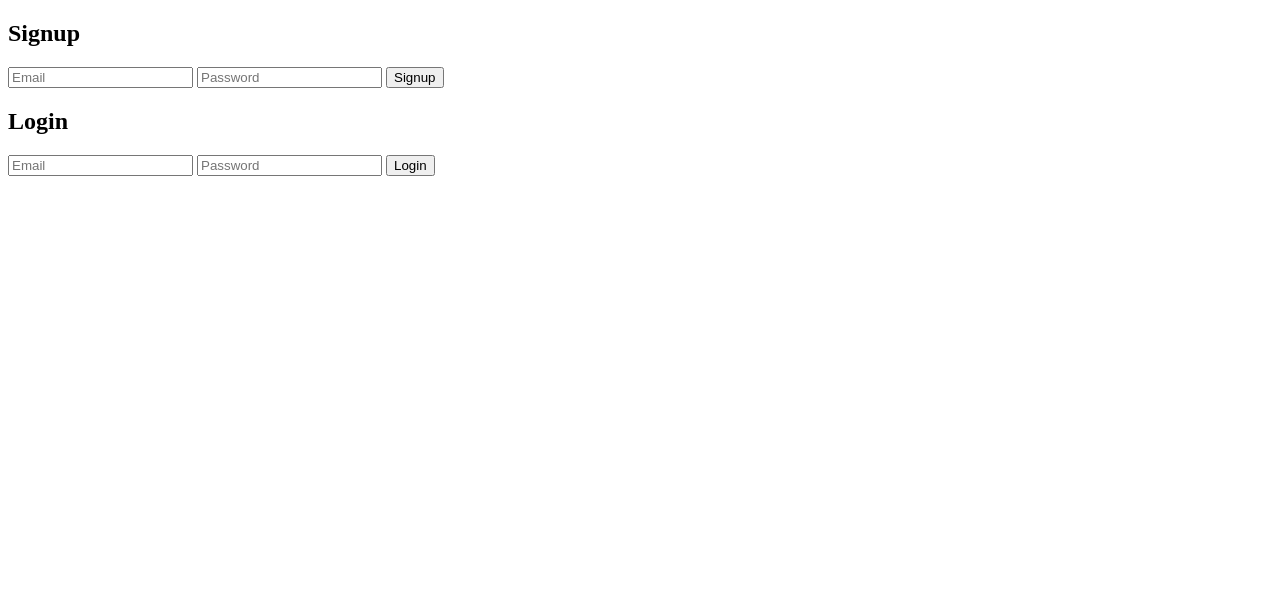
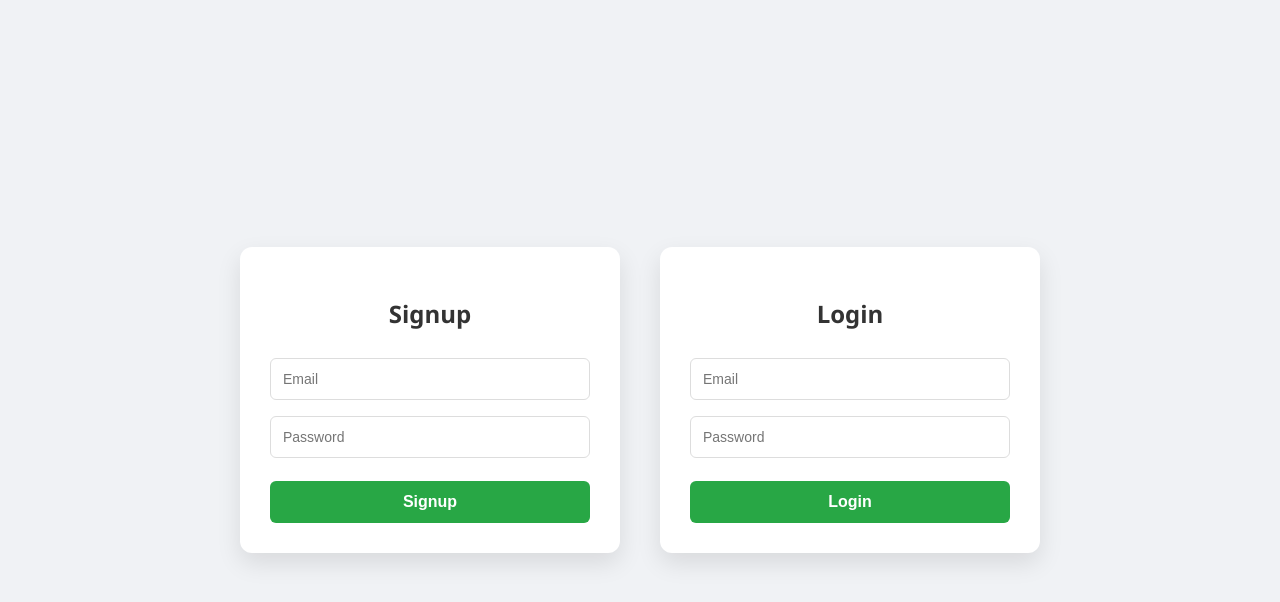
Before and after one commit to Hiyaa1501/Task_Manager, a plain HTML site: page frontend/index.html in a window 1280 px wide. Drawn offline with Linux system fonts and the light colour scheme.

Commit message:
added changes to frontend

```diff
--- a/frontend/index.html
+++ b/frontend/index.html
@@ -1,20 +1,29 @@
 <!DOCTYPE html>
-<html>
+<html lang="en">
 <head>
-  <title>Login</title>
+    <meta charset="UTF-8">
+    <meta name="viewport" content="width=device-width, initial-scale=1.0">
+    <title>Task Manager - Access</title>
+    <link rel="stylesheet" href="style.css">
 </head>
 <body>
 
-<h2>Signup</h2>
-<input id="sEmail" placeholder="Email">
-<input id="sPassword" placeholder="Password">
-<button onclick="signup()">Signup</button>
+    <!-- Signup Card -->
+    <section>
+        <h2>Signup</h2>
+        <input id="sEmail" type="email" placeholder="Email">
+        <input id="sPassword" type="password" placeholder="Password">
+        <button onclick="signup()">Signup</button>
+    </section>
 
-<h2>Login</h2>
-<input id="email" placeholder="Email">
-<input id="password" placeholder="Password">
-<button onclick="login()">Login</button>
+    <!-- Login Card -->
+    <section>
+        <h2>Login</h2>
+        <input id="email" type="email" placeholder="Email">
+        <input id="password" type="password" placeholder="Password">
+        <button onclick="login()">Login</button>
+    </section>
 
-<script src="script.js"></script>
+    <script src="script.js"></script>
 </body>
 </html>
--- a/frontend/script.js
+++ b/frontend/script.js
@@ -1,86 +1,73 @@
 const API = "http://localhost:5000";
 
-// Signup
+// Signup Logic
 async function signup() {
-  await fetch(API + "/auth/signup", {
+    const email = document.getElementById("sEmail").value;
+    const password = document.getElementById("sPassword").value;
+
+    const res = await fetch(API + "/auth/signup", {
         method: "POST",
         headers: { "Content-Type": "application/json" },
-    body: JSON.stringify({
-      email: document.getElementById("sEmail").value,
-      password: document.getElementById("sPassword").value
-    })
+        body: JSON.stringify({ email, password })
     });
-  alert("Signup successful");
+
+    if (res.ok) {
+        alert("Signup successful! Redirecting to login...");
+        document.getElementById("sEmail").value = "";
+        document.getElementById("sPassword").value = "";
+        toggleAuth();
+    } else {
+        alert("Signup failed. Try a different email.");
+    }
 }
 
-// Login
+// Login Logic
 async function login() {
+    const email = document.getElementById("email").value;
+    const password = document.getElementById("password").value;
+
     const res = await fetch(API + "/auth/login", {
         method: "POST",
         headers: { "Content-Type": "application/json" },
-    body: JSON.stringify({
-      email: document.getElementById("email").value,
-      password: document.getElementById("password").value
-    })
+        body: JSON.stringify({ email, password })
     });
 
     const data = await res.json();
+    if (data.token) {
         localStorage.setItem("token", data.token);
         window.location.href = "dashboard.html";
+    } else {
+        alert("Invalid email or password!");
+    }
 }
 
-// Get Tasks
+// UI Toggle Function
+function toggleAuth() {
+    const signupCard = document.getElementById('signup-card');
+    const loginCard = document.getElementById('login-card');
+    if (signupCard.style.display === 'none') {
+        signupCard.style.display = 'block';
+        loginCard.style.display = 'none';
+    } else {
+        signupCard.style.display = 'none';
+        loginCard.style.display = 'block';
+    }
+}
+
+// Dashboard Functions (For when you are logged in)
 async function getTasks() {
     const res = await fetch(API + "/tasks", {
-    headers: {
-      Authorization: localStorage.getItem("token")
+        headers: { Authorization: "Bearer " + localStorage.getItem("token") }
+    });
+    const tasks = await res.json();
+    const list = document.getElementById("taskList");
+    if (list) {
+        list.innerHTML = tasks.map(t => `
+            <li>${t.title} <button onclick="deleteTask(${t.id})">Delete</button></li>
+        `).join('');
     }
-  });
-
-  const tasks = await res.json();
-
-  const list = document.getElementById("taskList");
-  list.innerHTML = "";
-
-  tasks.forEach(task => {
-    const li = document.createElement("li");
-    li.innerHTML = `
-      ${task.title}
-      <button onclick="deleteTask(${task.id})">Delete</button>
-    `;
-    list.appendChild(li);
-  });
 }
 
-// Add Task
-async function addTask() {
-  await fetch(API + "/tasks", {
-    method: "POST",
-    headers: {
-      "Content-Type": "application/json",
-      Authorization: localStorage.getItem("token")
-    },
-    body: JSON.stringify({
-      title: document.getElementById("taskInput").value
-    })
-  });
-
-  getTasks();
-}
-
-// Delete Task
-async function deleteTask(id) {
-  await fetch(API + "/tasks/" + id, {
-    method: "DELETE",
-    headers: {
-      Authorization: localStorage.getItem("token")
-    }
-  });
-
-  getTasks();
-}
-
-// Load tasks automatically on dashboard
 if (window.location.pathname.includes("dashboard.html")) {
     getTasks();
 }
--- a/frontend/style.css
+++ b/frontend/style.css
@@ -1,4 +1,142 @@
+/* 1. Center the entire page content */
 body {
-  font-family: Arial;
-  margin: 20px;
+    font-family: 'Segoe UI', Arial, sans-serif;
+    background-color: #f0f2f5; /* Light grey background */
+    margin: 0;
+    display: flex;
+    justify-content: center; /* Centers horizontally */
+    align-items: center;     /* Centers vertically */
+    min-height: 100vh;       /* Full screen height */
+    gap: 40px;               /* Space between the two forms */
+    flex-wrap: wrap;         /* Allows stacking on small screens */
 }
+
+/* 2. Style each form section as a white "Card" */
+section {
+    background: #ffffff;
+    padding: 30px;
+    border-radius: 12px;
+    box-shadow: 0 10px 25px rgba(0,0,0,0.1); /* Soft shadow */
+    width: 320px;
+    text-align: center;
+}
+
+h2 {
+    margin-bottom: 20px;
+    color: #333;
+    font-size: 24px;
+}
+
+/* 3. Make inputs stack vertically and look clean */
+input {
+    width: 100%;
+    padding: 12px;
+    margin: 8px 0;
+    border: 1px solid #ddd;
+    border-radius: 6px;
+    box-sizing: border-box; /* Prevents input from overflowing */
+    font-size: 14px;
+}
+
+/* 4. Style the green buttons */
+button {
+    width: 100%;
+    padding: 12px;
+    background-color: #28a745;
+    color: white;
+    border: none;
+    border-radius: 6px;
+    cursor: pointer;
+    font-size: 16px;
+    font-weight: 600;
+    margin-top: 15px;
+    transition: background 0.3s ease;
+}
+
+button:hover {
+    background-color: #218838;
+}
+
+/* 5. Responsive fix for mobile */
+@media (max-width: 700px) {
+    body {
+        flex-direction: column;
+        padding: 20px;
+    }
+}
+
+/* 1. Define the entrance animation */
+@keyframes fadeInUp {
+    from {
+        opacity: 0;
+        transform: translateY(20px);
+    }
+    to {
+        opacity: 1;
+        transform: translateY(0);
+    }
+}
+
+/* 2. Apply animation to the sections */
+section {
+    background: #ffffff;
+    padding: 30px;
+    border-radius: 12px;
+    box-shadow: 0 10px 25px rgba(0,0,0,0.1);
+    width: 320px;
+    text-align: center;
+
+    /* Animation Trigger */
+    animation: fadeInUp 0.8s ease-out;
+    transition: transform 0.3s ease, box-shadow 0.3s ease;
+}
+
+/* 3. Subtle lift effect when hovering over the cards */
+section:hover {
+    transform: translateY(-5px);
+    box-shadow: 0 15px 35px rgba(0,0,0,0.15);
+}
+
+/* 4. Smooth button pulse effect */
+button {
+    width: 100%;
+    padding: 12px;
+    background-color: #28a745;
+    color: white;
+    border: none;
+    border-radius: 6px;
+    cursor: pointer;
+    font-size: 16px;
+    font-weight: 600;
+    margin-top: 15px;
+
+    /* Smooth transition for hover */
+    transition: all 0.2s ease;
+}
+
+button:hover {
+    background-color: #218838;
+    transform: scale(1.02); /* Makes button slightly larger */
+}
+
+button:active {
+    transform: scale(0.98); /* Makes button look "pressed" */
+}
+
+/* 5. Add a focus glow to inputs */
+input {
+    width: 100%;
+    padding: 12px;
+    margin: 8px 0;
+    border: 1px solid #ddd;
+    border-radius: 6px;
+    box-sizing: border-box;
+    font-size: 14px;
+    transition: border-color 0.3s ease, box-shadow 0.3s ease;
+}
+
+input:focus {
+    outline: none;
+    border-color: #28a745;
+    box-shadow: 0 0 8px rgba(40, 167, 69, 0.2);
+}
```
Also changed, not shown: backend/config/db.js (+11 -5 lines). Lines whose indentation alone changed are shown as unchanged.
